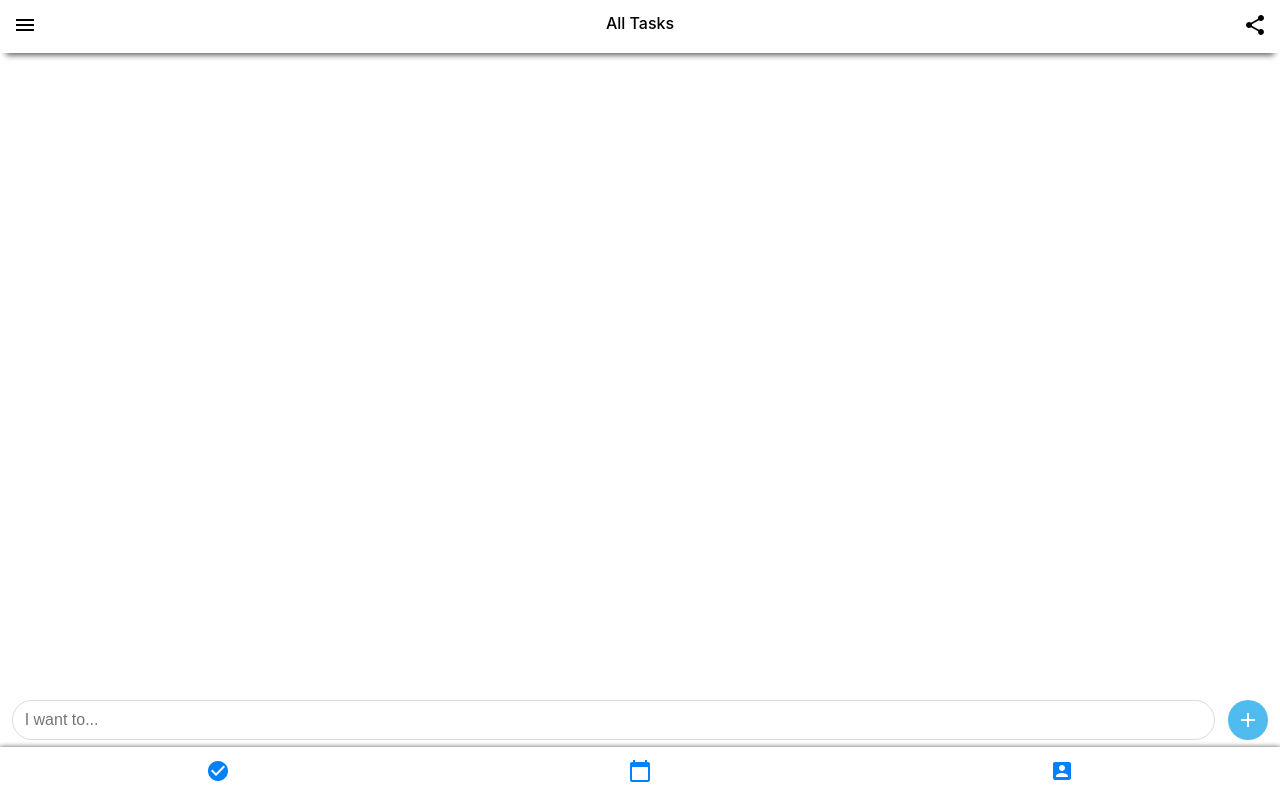
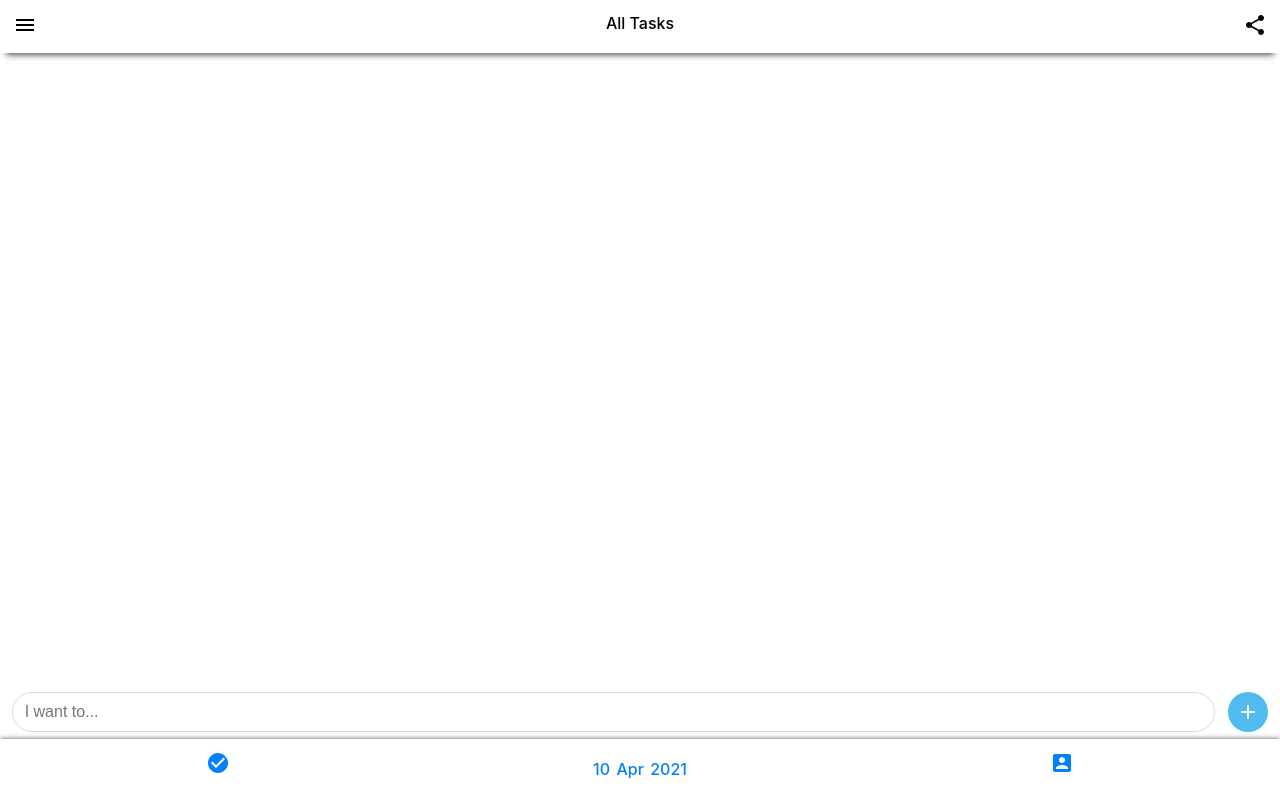
Before and after one commit to patelcd797/Any-do, a React (Create React App) app: page /home in a window 1280 px wide. Built offline with nearby package versions, Linux system fonts and the light colour scheme.

Commit message:
chore: adding calendar

```diff
--- a/src/App.js
+++ b/src/App.js
@@ -18,7 +18,6 @@ function App() {
       <Route exact path='/profile' component={Profile} />
       <Route exact path='/taskpage' component={TaskPage} />
       <Route exact path='/taskcategory' component={TaskCategoryModal} />
-
     </Switch>
   );
 }
--- /dev/null
+++ b/src/Calendar/Calendar-style.js
@@ -0,0 +1,13 @@
+import styled from 'styled-components'
+
+export const CalendarContainer = styled.div`
+  text-align: center;
+  padding: 0.5rem 0;
+  box-sizing: border-box;
+  height: fit-content;
+`
+export const Span = styled.span`
+  padding: 0.2rem;
+  font-size: 1rem;
+  box-sizing: border-box;
+`
--- /dev/null
+++ b/src/Calendar/Calendar.js
@@ -0,0 +1,28 @@
+import React, { useState, useEffect } from 'react'
+import { CalendarContainer, Span } from './Calendar-style'
+
+const months = ['Jan', 'Feb', 'Mar', 'Apr', 'May', 'Jun', 'Jul',
+                'Aug', 'Sep', 'Oct', 'Nov', 'Dec'];
+
+
+function Calendar() {
+  const [selectedDate, setSelectedDate] = useState(new Date());
+  const [calendar, setCalendar] = useState({
+    date : selectedDate.getDate(),
+    month: selectedDate.getMonth(),
+    year: selectedDate.getFullYear(),
+  });
+
+
+  useEffect(() => {}, [])
+
+  return (
+      <CalendarContainer>
+        <Span>{calendar.date}</Span>
+        <Span>{months[calendar.month]}</Span>
+        <Span>{calendar.year}</Span>
+      </CalendarContainer>
+  );
+}
+
+export default Calendar
--- a/src/Footer/Footer.js
+++ b/src/Footer/Footer.js
@@ -1,9 +1,9 @@
 import React from 'react'
 import { FooterContainer, FooterItem } from './Footer-style';
-import CalendarIcon from '@material-ui/icons/CalendarToday';
 import ProfileIcon from '@material-ui/icons/AccountBox';
 import TaskRight from '@material-ui/icons/CheckCircle';
 import {useHistory, useLocation} from 'react-router-dom';
+import Calendar from '../Calendar/Calendar';
 
 const Footer =( props ) =>{
 
@@ -24,7 +24,7 @@ const Footer =( props ) =>{
             <TaskRight />
           </FooterItem>
           <FooterItem>
-            <CalendarIcon/>
+            <Calendar />
           </FooterItem>
           <FooterItem>
             <ProfileIcon onClick ={handleProfileClick}/>
```
